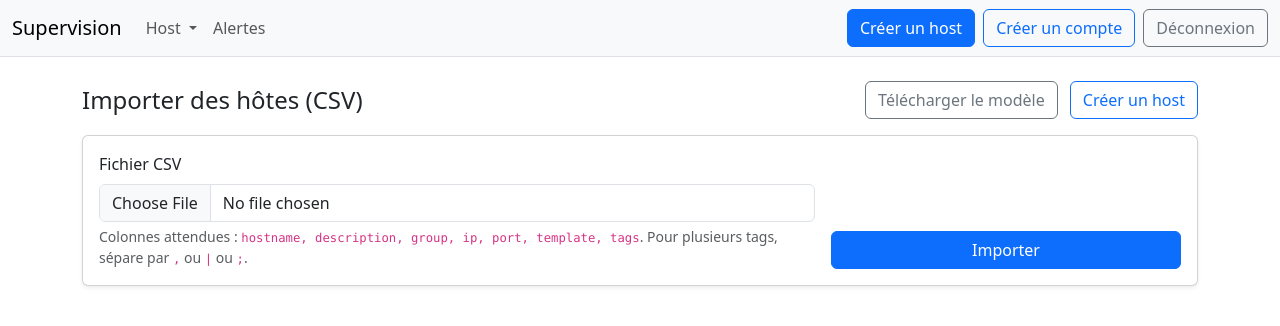
After one commit to Noe-GAVILLET/Projet_supervision_reseau, a Flask app: page /hosts/import in a window 1280 px wide. The commit adds this page. Shown: the top 326 px of the page. Run offline with Flask 3, Linux system fonts and the light colour scheme; the visitor is signed in with stand-in values (Sample User, id 1); parts of the project's set-up code (start-up, migrations or seed data) failed here and were passed over.

Commit message:
Fin 2eme séance

```diff
--- a/Python/app.py
+++ b/Python/app.py
@@ -1,15 +1,22 @@
-# app.py
 import os
+import csv
+import re
 import ipaddress
 import hashlib
+import random
+from io import TextIOWrapper
+from datetime import datetime, timedelta
 from functools import wraps
-import random
-from datetime import datetime, timedelta
+from typing import List, Optional
 
-from flask import Flask, render_template, redirect, url_for, request, session, flash, g, jsonify, abort
+# --- Flask / SQLAlchemy / Security ---
+from flask import (
+    Flask, Response, render_template, redirect, url_for,
+    request, session, flash, g, jsonify, abort
+)
 from flask_sqlalchemy import SQLAlchemy
+from sqlalchemy import or_
 from werkzeug.security import check_password_hash, generate_password_hash
-from sqlalchemy import or_
 
 
 # -----------------------------------------------------------------------------
@@ -131,6 +138,33 @@ def verify_password(stored_hash: str, password_plain: str) -> bool:
         pass
     h = hashlib.sha256(password_plain.encode("utf-8")).hexdigest().upper()
     return h == stored_hash
+
+def _split_tags(raw: str) -> List[str]:
+    """Sépare prod,router|snmpv2;edge -> ['prod','router','snmpv2','edge']"""
+    if not raw:
+        return []
+    parts = re.split(r"[,\|;]", raw)
+    return [p.strip() for p in parts if p and p.strip()]
+
+def _ensure_group(name: str) -> Optional[Group]:
+    if not name:
+        return None
+    grp = Group.query.filter_by(name=name).first()
+    if not grp:
+        grp = Group(name=name)
+        db.session.add(grp)
+        db.session.flush()
+    return grp
+
+def _ensure_template(name: str) -> Optional[Template]:
+    if not name:
+        return None
+    tpl = Template.query.filter_by(name=name).first()
+    if not tpl:
+        tpl = Template(name=name)
+        db.session.add(tpl)
+        db.session.flush()
+    return tpl
 
 def seed_fake_alerts(n=12):
     """Génère des fausses alertes si la table est vide (dev)."""
@@ -439,6 +473,126 @@ def template_new():
         return redirect(url_for("host_new"))
     return render_template("template_new.html")
 
+@app.get("/hosts/import/template")
+@login_required
+def hosts_import_template():
+    """Télécharge un modèle CSV."""
+    lines = [
+        ["hostname", "description", "group", "ip", "port", "template", "tags"],
+        ["sw-core-1", "Switch cœur", "Network", "192.168.10.10", "161", "Default", "prod|layer2"],
+        ["srv-monitor", "Serveur Monitor", "Servers", "192.168.20.15", "161", "Linux", "prod|snmpv2"],
+    ]
+    def _gen():
+        out = []
+        for row in lines:
+            out.append(",".join(row))
+        return "\n".join(out) + "\n"
+
+    return Response(_gen(), mimetype="text/csv",
+                    headers={"Content-Disposition": "attachment; filename=hosts_template.csv"})
+
+@app.route("/hosts/import", methods=["GET", "POST"])
+@login_required
+def hosts_import():
+    report = None
+    if request.method == "POST":
+        f = request.files.get("file")
+        if not f or f.filename == "":
+            flash("Aucun fichier sélectionné.", "warning")
+            return render_template("hosts_import.html", report=None)
+
+        if not f.filename.lower().endswith(".csv"):
+            flash("Format invalide : seul le .csv est accepté.", "danger")
+            return render_template("hosts_import.html", report=None)
+
+        # Lecture UTF-8 (gère BOM via utf-8-sig)
+        f.stream.seek(0)
+        wrapper = TextIOWrapper(f.stream, encoding="utf-8-sig", newline="")
+        reader = csv.DictReader(wrapper)
+
+        expected = ["hostname", "description", "group", "ip", "port", "template", "tags"]
+        missing_cols = [c for c in ["hostname", "ip"] if c not in reader.fieldnames]
+        if missing_cols:
+            flash(f"Colonnes obligatoires manquantes: {', '.join(missing_cols)}.", "danger")
+            return render_template("hosts_import.html", report=None)
+
+        created, skipped, errors = 0, 0, []
+        seen_hostnames = set()
+
+        try:
+            for lineno, row in enumerate(reader, start=2):  # ligne 1 = header
+                hostname = (row.get("hostname") or "").strip()
+                description = (row.get("description") or "").strip()
+                group_name = (row.get("group") or "").strip()
+                ip = (row.get("ip") or "").strip()
+                port_raw = (row.get("port") or "161").strip()
+                template_name = (row.get("template") or "").strip()
+                tags_raw = (row.get("tags") or "").strip()
+
+                # validations
+                if not hostname:
+                    errors.append(f"L{lineno}: hostname manquant.")
+                    skipped += 1
+                    continue
+                if hostname in seen_hostnames:
+                    errors.append(f"L{lineno}: hostname dupliqué dans le CSV ({hostname}).")
+                    skipped += 1
+                    continue
+                seen_hostnames.add(hostname)
+
+                if Host.query.filter_by(hostname=hostname).first():
+                    errors.append(f"L{lineno}: hostname déjà présent en BDD ({hostname}), ignoré.")
+                    skipped += 1
+                    continue
+
+                try:
+                    ipaddress.ip_address(ip)
+                except ValueError:
+                    errors.append(f"L{lineno}: IP invalide ({ip}).")
+                    skipped += 1
+                    continue
+
+                try:
+                    port = int(port_raw)
+                    if port < 1 or port > 65535:
+                        raise ValueError()
+                except ValueError:
+                    errors.append(f"L{lineno}: port invalide ({port_raw}).")
+                    skipped += 1
+                    continue
+
+                grp = _ensure_group(group_name)
+                tpl = _ensure_template(template_name)
+
+                host = Host(
+                    hostname=hostname,
+                    description=description,
+                    ip=ip,
+                    port=port,
+                    group_id=grp.id if grp else None,
+                    template_id=tpl.id if tpl else None,
+                )
+
+                # tags
+                for tname in _split_tags(tags_raw):
+                    tag = Tag.query.filter_by(name=tname).first()
+                    if not tag:
+                        tag = Tag(name=tname)
+                    host.tags.append(tag)
+
+                db.session.add(host)
+                created += 1
+
+            db.session.commit()
+            report = {"created": created, "skipped": skipped, "errors": errors, "total": created + skipped}
+
+        except Exception as e:
+            db.session.rollback()
+            flash(f"Erreur pendant l'import: {e}", "danger")
+            report = None
+
+    return render_template("hosts_import.html", report=report)
+
 # ---------- Hosts ----------
 @app.route("/hosts/new", methods=["GET", "POST"])
 @login_required
--- /dev/null
+++ b/Python/templates/hosts_import.html
@@ -0,0 +1,55 @@
+{% extends "base.html" %}
+{% block content %}
+  <div class="d-flex align-items-center justify-content-between mb-3">
+    <h4 class="mb-0">Importer des hôtes (CSV)</h4>
+    <div>
+      <a class="btn btn-outline-secondary" href="{{ url_for('hosts_import_template') }}">Télécharger le modèle</a>
+      <a class="btn btn-outline-primary ms-2" href="{{ url_for('host_new') }}">Créer un host</a>
+    </div>
+  </div>
+
+  <div class="card shadow-sm mb-3">
+    <div class="card-body">
+      <form method="post" enctype="multipart/form-data">
+        <div class="row g-3 align-items-end">
+          <div class="col-12 col-md-8">
+            <label class="form-label">Fichier CSV</label>
+            <input type="file" name="file" accept=".csv" class="form-control" required />
+            <div class="form-text">
+              Colonnes attendues : <code>hostname, description, group, ip, port, template, tags</code>.
+              Pour plusieurs tags, sépare par <code>,</code> ou <code>|</code> ou <code>;</code>.
+            </div>
+          </div>
+          <div class="col-12 col-md-4">
+            <button class="btn btn-primary w-100" type="submit">Importer</button>
+          </div>
+        </div>
+      </form>
+    </div>
+  </div>
+
+  {% if report %}
+    <div class="card shadow-sm">
+      <div class="card-body">
+        <h6 class="mb-3">Résultat de l’import</h6>
+        <p class="mb-2">
+          Créés : <strong>{{ report.created }}</strong> —
+          Ignorés : <strong>{{ report.skipped }}</strong> —
+          Total lus : <strong>{{ report.total }}</strong>
+        </p>
+        {% if report.errors and report.errors|length %}
+          <div class="alert alert-warning">
+            <div class="fw-semibold mb-1">Détails :</div>
+            <ul class="mb-0">
+              {% for e in report.errors %}
+                <li>{{ e }}</li>
+              {% endfor %}
+            </ul>
+          </div>
+        {% else %}
+          <div class="alert alert-success mb-0">Import terminé sans erreurs.</div>
+        {% endif %}
+      </div>
+    </div>
+  {% endif %}
+{% endblock %}
```
Also changed, not shown: Python/templates/host_new.html (+12 -1 lines), 1 other file.
